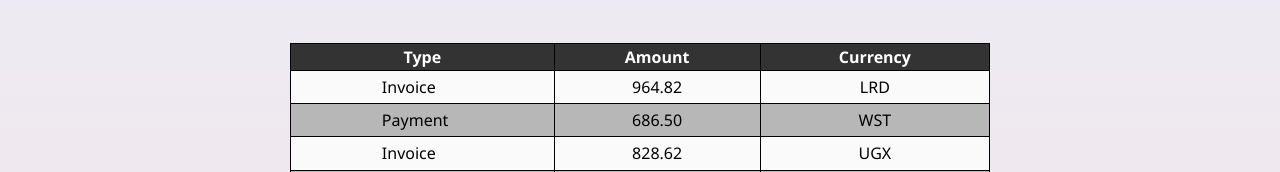
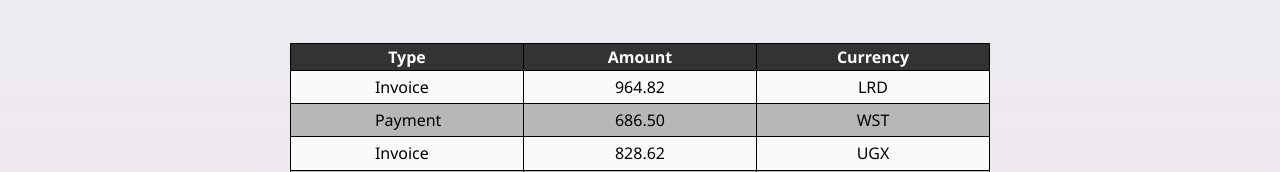
Before and after one commit to ZorAnderius/goit-neo-react-hw-01, a React (Vite) app: page / in a window 1280 px wide. Shown: the part 628-800 px from the top of the page. Built offline with nearby package versions, Linux system fonts and the light colour scheme.

Commit message:
fix styles transaction css

```diff
--- a/src/components/task3/TransactionHistory.module.css
+++ b/src/components/task3/TransactionHistory.module.css
@@ -7,6 +7,7 @@
 
   th,
   td {
+    width: calc(100% / 3);
     border: 1px solid #000;
   }
 
@@ -25,7 +26,7 @@
 
   td:first-child {
     text-transform: capitalize;
-    padding: 0.6% 0 0.6% 13%;
+    padding: 0.6% 0 0.6% 12%;
   }
 
   td:not(:first-child) {
```
